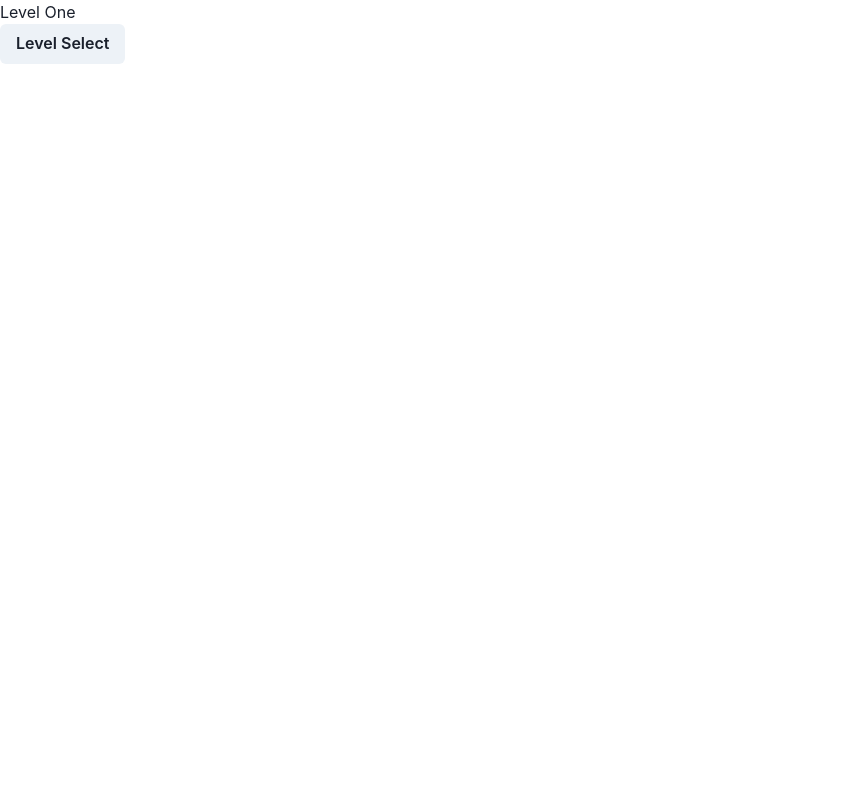
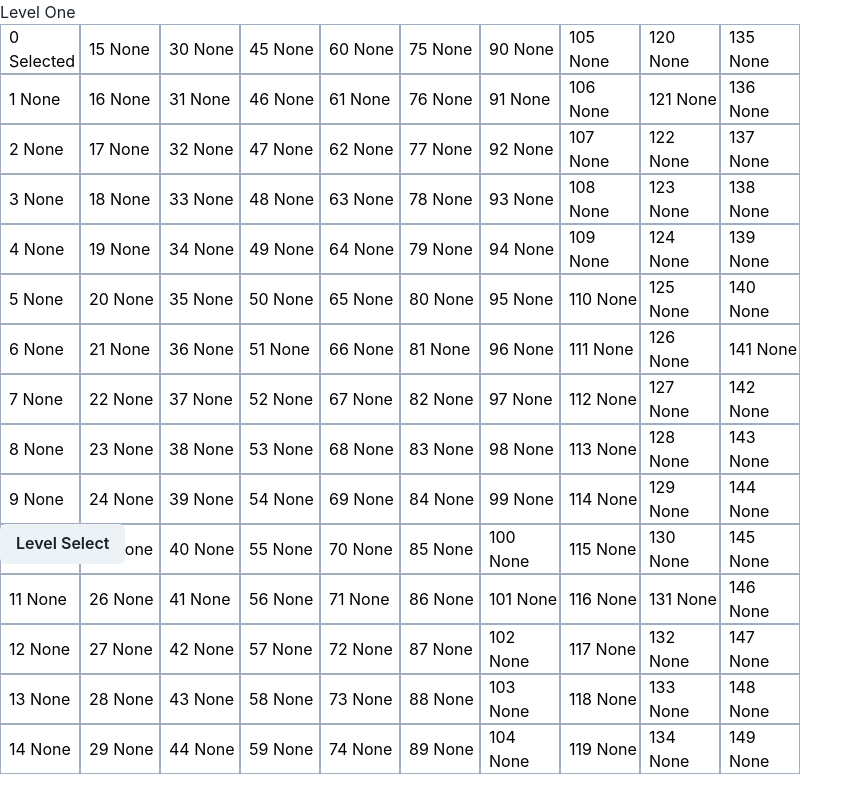
Before and after one commit to keimdm/exceed-game, a React (Vite) app in the folder client/: page /level-one in a window 1280 px wide. Shown: the whole page, without its empty margins (0-863 px from the left). Built offline with nearby package versions, Linux system fonts and the light colour scheme.

Commit message:
basic movement

```diff
--- /dev/null
+++ b/client/src/components/Cell.jsx
@@ -0,0 +1,24 @@
+import { GridItem, Text } from '@chakra-ui/react';
+
+function Cell({colStart, colEnd, rowStart, rowEnd, contents, index, status}) {
+
+    return (
+        <GridItem
+            colStart={colStart}
+            colEnd={colEnd}
+            rowStart={rowStart}
+            rowEnd={rowEnd}
+            bgColor="white"
+            color="black"
+            borderColor="gray.400"
+            borderWidth="1px"
+            display="flex"
+            alignItems="center"
+            pl={2}
+        >
+            <Text>{index} {status}</Text>
+        </GridItem>
+    )
+}
+
+export default Cell;
--- a/client/src/pages/LevelOne.jsx
+++ b/client/src/pages/LevelOne.jsx
@@ -1,11 +1,91 @@
-import { Button } from '@chakra-ui/react';
+import { Button, Grid } from '@chakra-ui/react';
 import { Link } from "react-router-dom";
+import Cell from '../components/Cell.jsx'
+import { useState, useEffect } from 'react';
 
 function LevelOne() {
+
+    const [cells, setCells] = useState([]);
+    const [current, setCurrent] = useState(0);
+    const min = 0;
+    const max = 149;
+
+    const editStatus = (current, target, newStatus) => {
+        const prevCells = cells.slice(0);
+        prevCells[current].status = "None";
+        prevCells[target].status = newStatus;
+        setCurrent(target);
+        setCells(prevCells);
+    };
+
+    const handleKeyDown = (event) => {
+        const code = event.code;
+        switch (code) {
+            case "ArrowDown":
+                if (max >= current + 1 && (current + 1) % 15 !== 0) {
+                    editStatus(current, current + 1, "Selected")
+                }
+            break;
+            case "ArrowUp":
+                if (min <= current - 1 && current % 15 !== 0) {
+                    editStatus(current, current - 1, "Selected")
+                }
+            break;
+            case "ArrowRight":
+                if (max >= current + 15) {
+                    editStatus(current, current + 15, "Selected")
+                }
+            break;
+            case "ArrowLeft":
+                if (min <= current - 15) {
+                    editStatus(current, current - 15, "Selected")
+                }
+            break;
+        }
+    }
+
+    useEffect(() => {
+        const newCells = [];
+
+        for (let i = 0; i < 10; i++) {
+            for (let j = 0; j < 15; j++) {
+                newCells.push({
+                    colStart: i + 1,
+                    colEnd: i + 2,
+                    rowStart: j + 1,
+                    rowEnd: j + 2,
+                    contents: "Test",
+                    status: "None"
+                });
+            }
+        }
+
+        newCells[current].status = "Selected";
+
+        setCells(newCells);
+    }, []);
 
     return (
         <>
             <p>Level One</p>
+            <div
+                tabIndex={-1}
+                onKeyDown={handleKeyDown}
+            >
+                <Grid
+                    w="800px"
+                    h="500px"
+                    bgColor="red.500"
+                    templateColumns="repeat(10, 1fr)"
+                    templateRows="repeat(15, 1fr)"
+                >
+                    {
+                        cells.map((cell, index) => (
+                            <Cell colStart={cell.colStart} colEnd={cell.colEnd} rowStart={cell.rowStart} rowEnd={cell.rowEnd} contents={cell.contents} key={index} index={index} status={cell.status} />
+                        ))
+                    }
+                </Grid>
+            </div>
             <Link to={`/levels`}>
                 <Button>
                     Level Select
```
